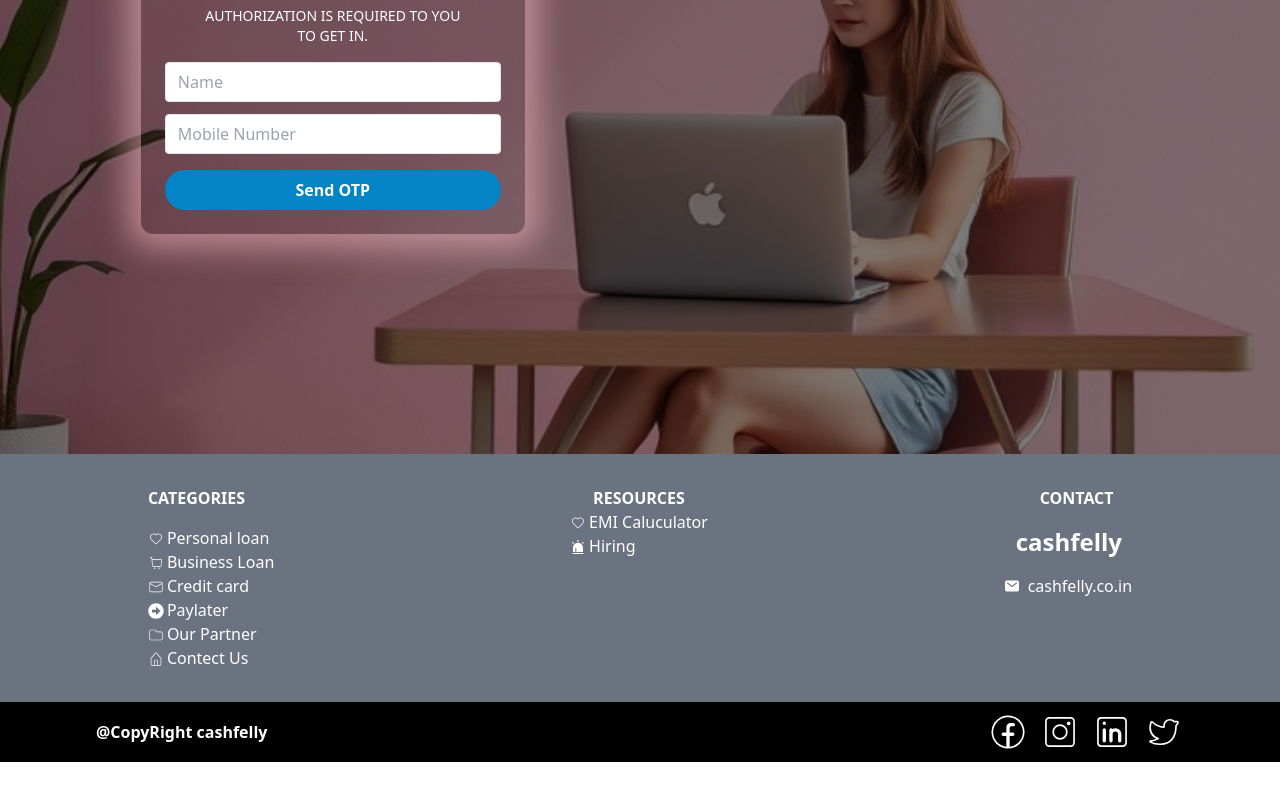
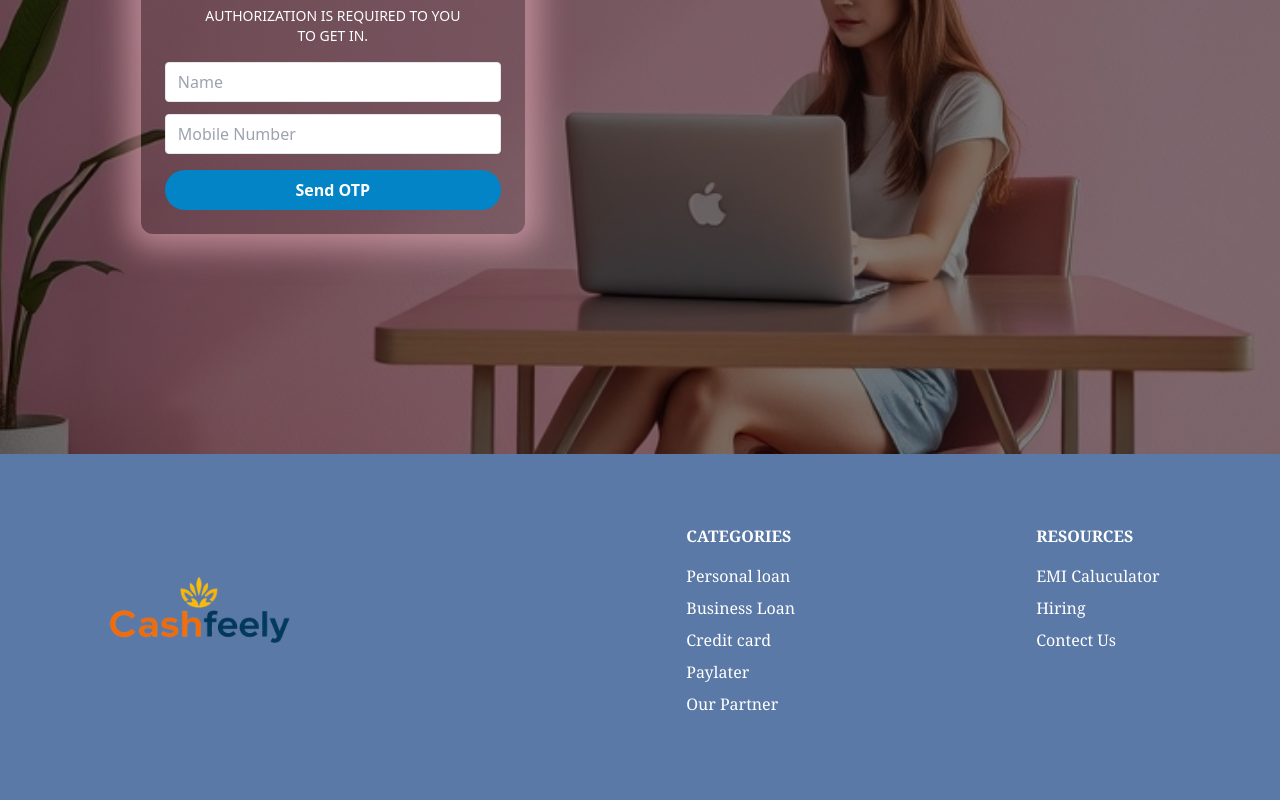
Before and after one commit to rohillasahil123/CredMantra, a React (Vite) app: page /login in a window 1280 px wide. Shown: the part 414-1214 px from the top of the page. Before the commit the page ends 1176 px from the top, so only its background shows below. Built offline with nearby package versions, Linux system fonts and the light colour scheme.

Commit message:
renew Footer

```diff
--- a/src/App.jsx
+++ b/src/App.jsx
@@ -21,6 +21,7 @@ import Microloans from "./Components/LoanForm/Microloans";
 import BussinesLanderList from "./Components/Pages/LanderList/BussinesLanderList";
 import Hiring from "./Components/Pages/Hiring/Hiring";
 import Profile from "./Components/Pages/Profile/Profile";
+import Footer1 from "./Components/Pages/Footer1/Footer1";
 
 const App = () => {
   return (
@@ -55,7 +56,7 @@ const App = () => {
           <Route path="/hiring" element={ <Hiring/>}></Route>
           <Route path="/profile" element={ <Protect Component={Profile } />}></Route>
         </Routes>
-        <Footer />
+        <Footer1/>
         <Toaster />
       </BrowserRouter>
     </div>
--- /dev/null
+++ b/src/Components/Pages/Footer1/Footer1.jsx
@@ -0,0 +1,68 @@
+import React from "react";
+import { Link } from "react-router-dom";
+import logo from "../../../assets/logo.png";
+
+const Footer1 = () => {
+  return (
+    <div className="bg-customBlue h-[80vh] sm:h-[50vh] w-full">
+    <div className= "  h-[50vh] sm:h-[80%] w-full  text-white flex flex-col sm:flex-row items-center sm:justify-around  ">
+      <div className="w-[40%] h-[40%] ml-0 sm:ml-[7%]">
+        <div className=" sm:mt-0 mt-[40%]">
+            <img src={logo} alt=""className=" h-[70%] sm:h-[30%] ml-0 sm:ml-[3%] w-[100%] sm:w-[40%] mt-0 sm:mt-[-5%]" />
+        </div>
+      </div>
+      <div className="flex flex-col sm:flex-row w-[60%] justify-around mt-3 items-center">
+        <div className="mb-8 lg:mb-0 font-serif">
+          <div className="font-bold">CATEGORIES</div>
+          <Link to="/personalloan">
+            <div className="mt-4 ">
+              Personal loan
+            </div>{" "}
+          </Link>
+          <Link to="/businessloan">
+            <div className="mt-2">
+              Business Loan
+            </div>
+          </Link>
+          <div className=" mt-2">
+            Credit card
+          </div>
+
+          <div className=" mt-2">
+            Paylater
+          </div>
+          <Link to="/partner">
+            <div className=" mt-2">
+              Our Partner
+            </div>{" "}
+          </Link>
+          <Link to="/contect ">
+            {" "}
+
+          </Link>
+        </div>
+        <div className=" lg:mb-0 font-serif items-center mt-0  sm:mt-[-9%]   ">
+          <div className="font-bold uppercase ">Resources</div>
+          <Link to="/emicalculator">
+            {" "}
+            <div className=" mt-4">
+            EMI Caluculator
+            </div>
+          </Link>
+          <Link to="/hiring">
+            <div className=" hover:cursor-pointer mt-2">
+            Hiring
+            </div>
+          </Link>
+          <div className=" mt-2">
+              {" "}
+            Contect Us{" "}
+            </div>{" "}
+        </div>
+      </div>
+    </div>
+    </div>
+  );
+};
+
+export default Footer1;
--- a/src/Components/Pages/Hiring/Hiring.jsx
+++ b/src/Components/Pages/Hiring/Hiring.jsx
@@ -29,11 +29,11 @@ const Hiring = () => {
   return (
     <div className="min-h-screen flex flex-col sm:flex-row items-center justify-around bg-gray-50 p-4">
       {/* Left Section with Image */}
-      <div className="lg:flex w-[50%] sm:w-1/2  justify-center">
+      <div className="lg:flex w-[70%] sm:w-1/2  justify-center ">
         <img src={hiring} alt="Hiring" className="max-w-md w-[100%] animate-bounce "/>
       </div>
       {/* Right Section with Form */}
-      <div className="bg-white rounded-lg shadow-lg p-8 sm:0 sm:mr-[7%] w-full max-w-2xl lg:w-1/2">
+      <div className="bg-white rounded-lg shadow-lg p-3 sm:0 sm:mr-[7%] w-full max-w-2xl lg:w-1/2">
         <h1 className="text-3xl font-bold text-center text-gray-800 mb-8">
           Join Our Team
         </h1>
--- a/tailwind.config.js
+++ b/tailwind.config.js
@@ -6,7 +6,9 @@ export default {
   ],
   theme: {
     extend: {
-
+      colors: {
+        customBlue: '#5a79a7',
+      },
       fontSize: {
         '10xl': '10rem',
         '11xl': '11rem',
@@ -14,8 +16,9 @@ export default {
         '15xl': '15rem',
         '200px': '200px',
       },
-    },
-    extend: {
+      fontFamily: {
+        poppins: ['Poppins', 'sans-serif' , 'Inconsolata'],
+      },
       animation: {
         blink: 'blink 1s infinite',
       },
@@ -28,4 +31,4 @@ export default {
     },
   },
   plugins: [],
-}
+};
```
Also changed, not shown: src/Components/Pages/Header/Header.jsx (+10 -8 lines), src/assets/logo.png (added).
